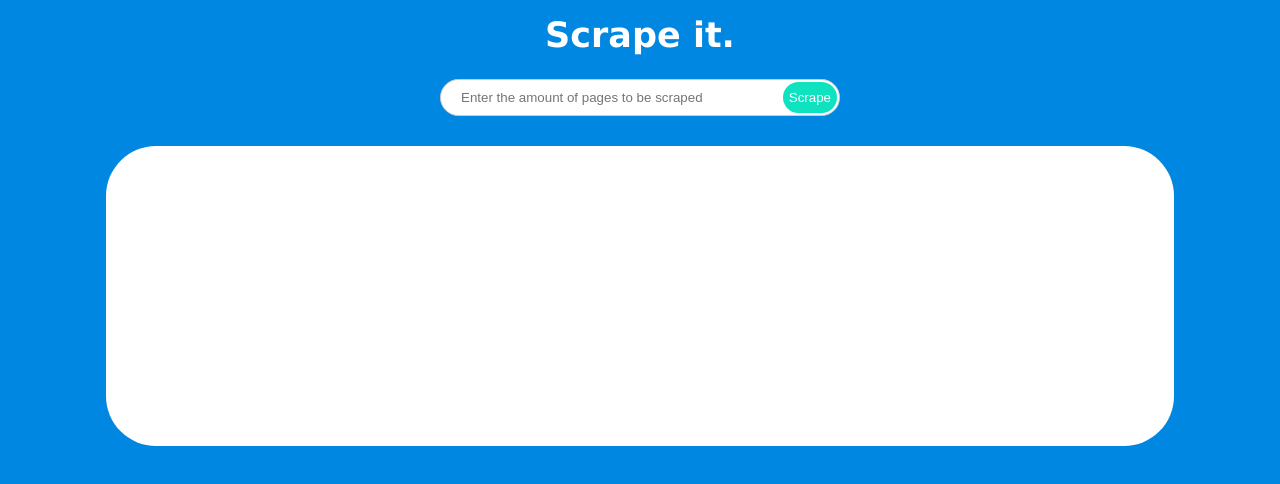
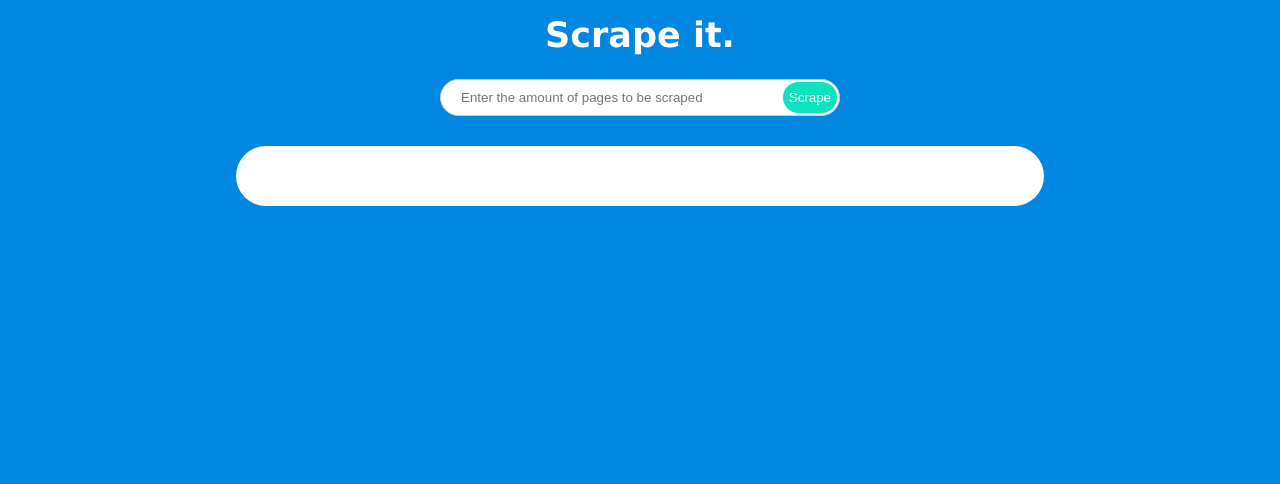
Before and after one commit to DanielRT96/blog-scraper, a React (Create React App) app in the folder client/: page / in a window 1280 px wide. Shown: the top 484 px of the page. Built offline with nearby package versions, Linux system fonts and the light colour scheme.

Commit message:
update BlogContainer

```diff
--- a/client/src/components/BlogContainer/BlogContainer.css
+++ b/client/src/components/BlogContainer/BlogContainer.css
@@ -1,7 +1,9 @@
 .blog__container {
   background-color: #ffffff;
   width: 60%;
-  padding: 150px;
+  padding: 20px;
   border-radius: 50px;
   margin: 30px auto 0px auto;
+  display: flex;
+  flex-flow: column wrap;
 }
--- a/client/src/components/BlogContainer/BlogContainer.js
+++ b/client/src/components/BlogContainer/BlogContainer.js
@@ -1,7 +1,14 @@
+import React from 'react';
+
 import './BlogContainer.css';
+import BlogItem from './BlogItem/BlogItem';
 
 const BlogContainer = () => {
-  return <div className="blog__container"></div>;
+  return (
+    <div className="blog__container">
+      <BlogItem></BlogItem>
+    </div>
+  );
 };
 
 export default BlogContainer;
```
